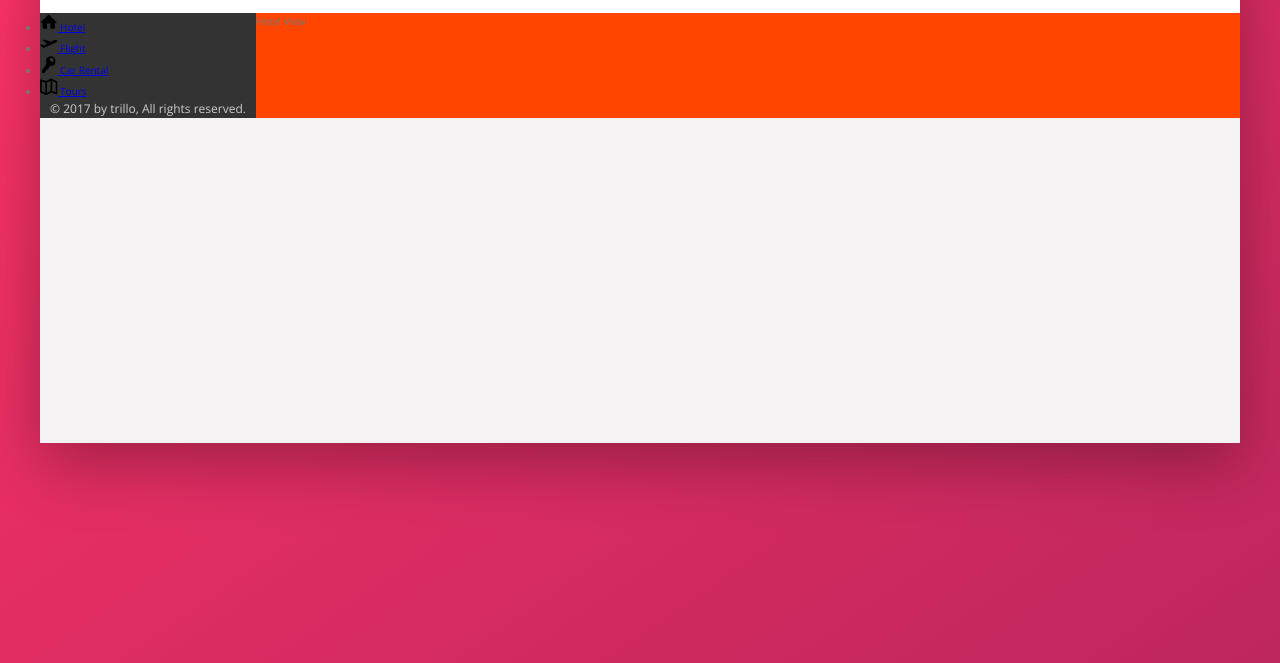
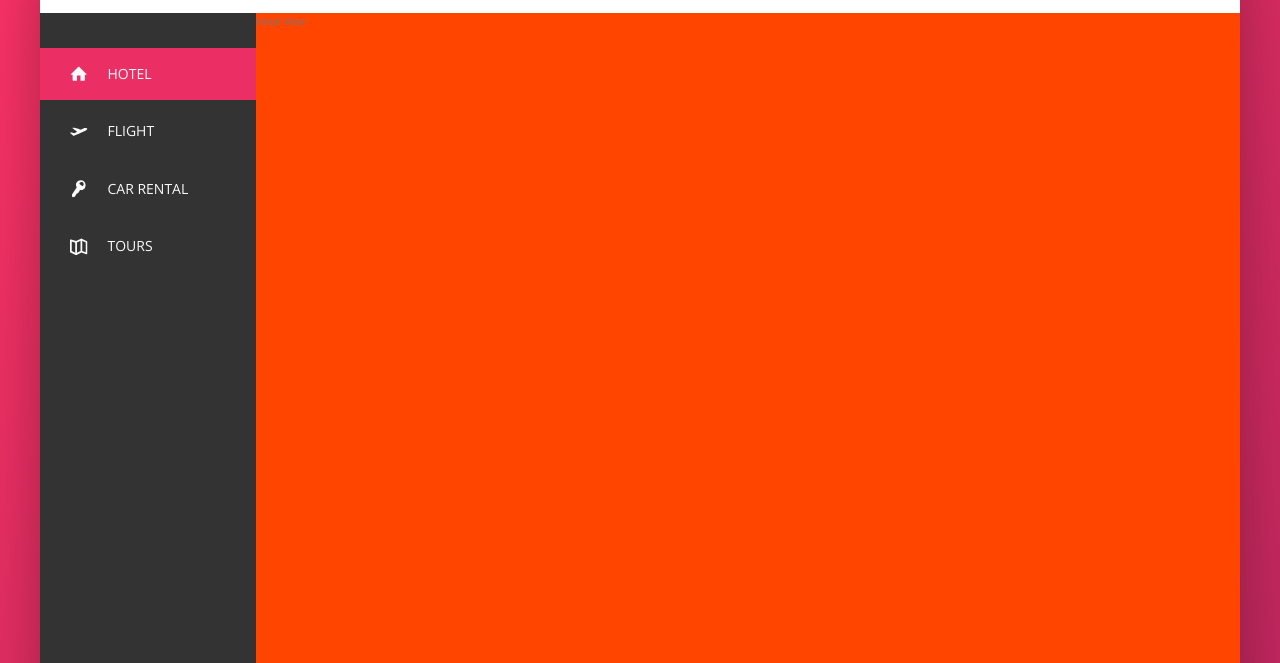
Before and after one commit to blakflagg/trillo, a website: page index.html in a window 1280 px wide. Shown: the part 137-800 px from the top of the page. Drawn offline with nearby package versions, Linux system fonts and the light colour scheme.

Commit message:
styled the side nav icons and added animations

```diff
--- a/index.html
+++ b/index.html
@@ -47,7 +47,7 @@
         <div class="content">
             <nav class="sidebar">
                 <ul class="side-nav">
-                    <li class="side-nav__item">
+                    <li class="side-nav__item side-nav__item--active">
                         <a href="#" class="side-nav__link"><svg class="side-nav__icon">
                                 <use xlink:href="img/sprite.svg#icon-home"></use>
                             </svg>
@@ -62,7 +62,7 @@
                         </a>
                     </li>
                     <li class="side-nav__item">
-                        <a href="#" class="side-nav__link"><svg class="side-nav__icon">
+                        <a href="#" class="side-nav__link "><svg class="side-nav__icon">
                                 <use xlink:href="img/sprite.svg#icon-key"></use>
                             </svg>
                             <span>Car Rental</span>
--- a/sass/_components.scss
+++ b/sass/_components.scss
@@ -14,7 +14,6 @@
   display: flex;
   align-items: center;
   justify-content: center;
-
 
   &__input {
     font-family: inherit;
@@ -34,14 +33,13 @@
       background-color: var(--color-grey-light-3);
     }
 
-    &::-webkit-input-placeholder{
+    &::-webkit-input-placeholder {
       font-weight: 100;
       color: var(--color-grey-light-4);
     }
 
-    &__input:focus + &__button{
+    &__input:focus + &__button {
       background-color: var(--color-grey-light-3);
-
     }
   }
 
@@ -70,7 +68,7 @@
   display: flex;
   align-items: center;
 
-    & > *{
+  & > * {
     padding: 0 2rem;
     cursor: pointer;
     height: 100%;
@@ -78,14 +76,11 @@
     align-items: center;
   }
 
-    & > *:hover{
+  & > *:hover {
     background-color: var(--color-grey-light-2);
-
   }
   &__icon-box {
-
     position: relative;
-
   }
   &__icon {
     height: 2.25rem;
@@ -94,19 +89,18 @@
   }
 
   &__notification {
-      font-size: .8rem;
+    font-size: 0.8rem;
     height: 1.75rem;
     width: 1.75rem;
     border-radius: 50%;
     background-color: var(--color-primary);
     color: #fff;
     position: absolute;
-      top:1.5rem;
+    top: 1.5rem;
     right: 1.1rem;
     display: flex;
     justify-content: center;
     align-items: center;
-
   }
 
   &__user {
@@ -123,22 +117,62 @@
 // SIDE NAVIGATION
 
 .side-nav {
-  &__item{
+  font-size: 1.4rem;
+  list-style: none;
+  margin-top: 3.5rem;
 
+  &__item {
+    position: relative;
+
+    &:not(:last-child) {
+      margin-bottom: 0.5rem;
     }
-  &__link{
+  }
 
+  &__item::before {
+    content: "";
+    position: absolute;
+    top: 0;
+    left: 0;
+    height: 100%;
+    width: 3px;
+    background-color: var(--color-primary);
+    transform: scaleY(0);
+    transition: transform 0.2s, width 0.4s cubic-bezier(1, 0, 0, 1) 0.2s, background-color 0.1s;
   }
-  &__icon{
+
+  &__item:hover::before,
+  &__item--active::before {
+    transform: scaleY(1);
+    width: 100%;
+  }
+  &__item:active::before {
+    background-color: var(--color-primary-light);
+  }
+  &__link:link,
+  &__link:visited {
+    color: var(--color-grey-light-1);
+    text-decoration: none;
+    text-transform: uppercase;
+    display: block;
+    padding: 1.5rem 3rem;
+    position: relative;
+    z-index: 10;
+    display: flex;
+    align-items: center;
+  }
+  &__icon {
     width: 1.75rem;
     height: 1.75rem;
+    margin-right: 2rem;
+    fill: currentColor; //useful feature to show link the color to the parent element
   }
 }
 ///////////////////////////////////
 // LEGAL TEXT
-.legal{
+.legal {
   font-size: 1.2rem;
   color: var(--color-grey-light-4);
   text-align: center;
-  padding: 2.5 rem;
+  padding: 2.5rem;
 }
--- a/sass/_layout.scss
+++ b/sass/_layout.scss
@@ -23,11 +23,15 @@
 .sidebar {
   background-color: var(--color-grey-dark-1);
   flex: 0 0 18%;
+  display: flex;
+  flex-direction: column;
+  justify-content: space-between;
 
 }
 
 .hotel-view {
   background-color: #fff;
   background-color: orangered;
+  height: 80rem;
   flex: 1; //element should fill available space
 }
```
Also changed, not shown: css/style.css, 1 other file. Lines whose indentation alone changed are shown as unchanged.
